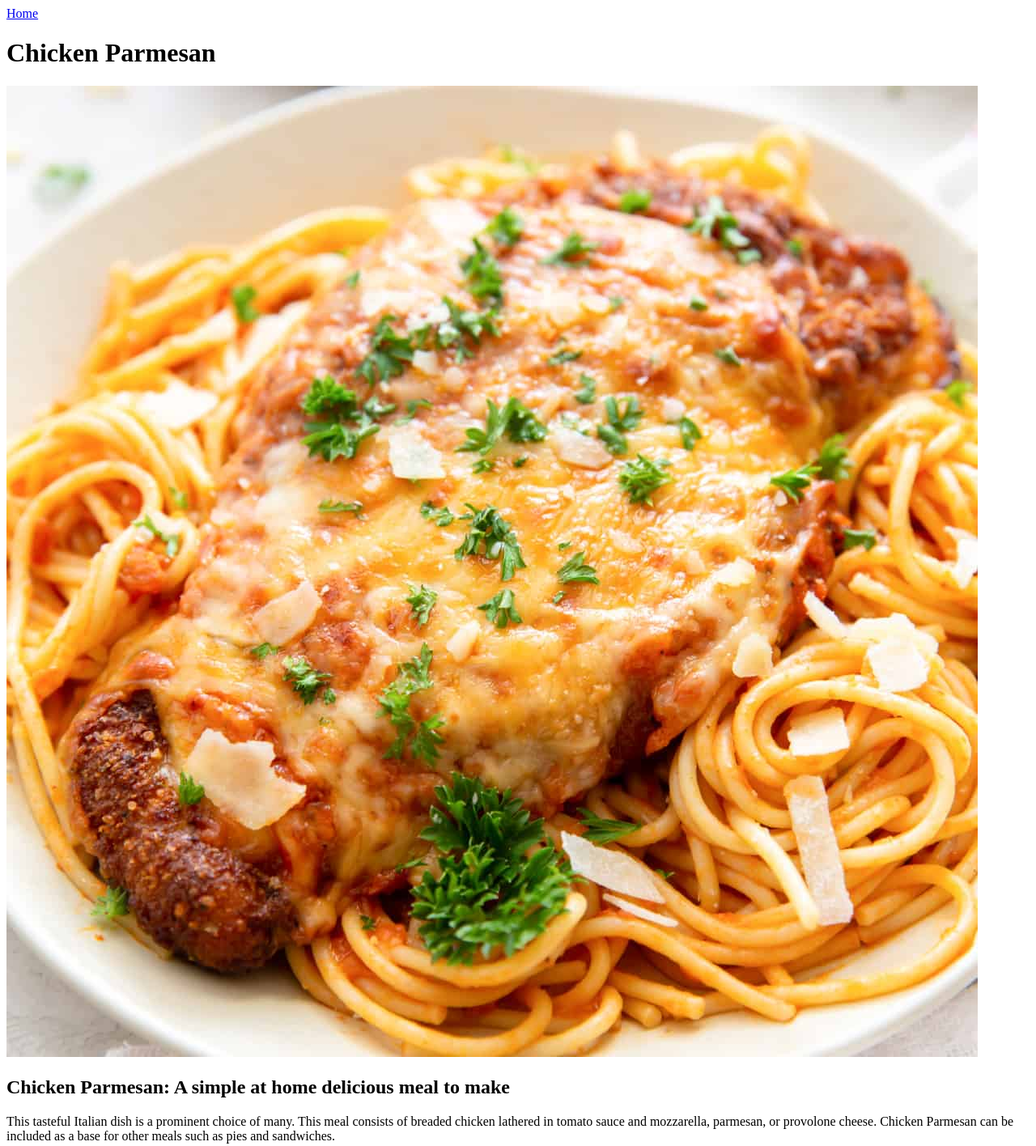
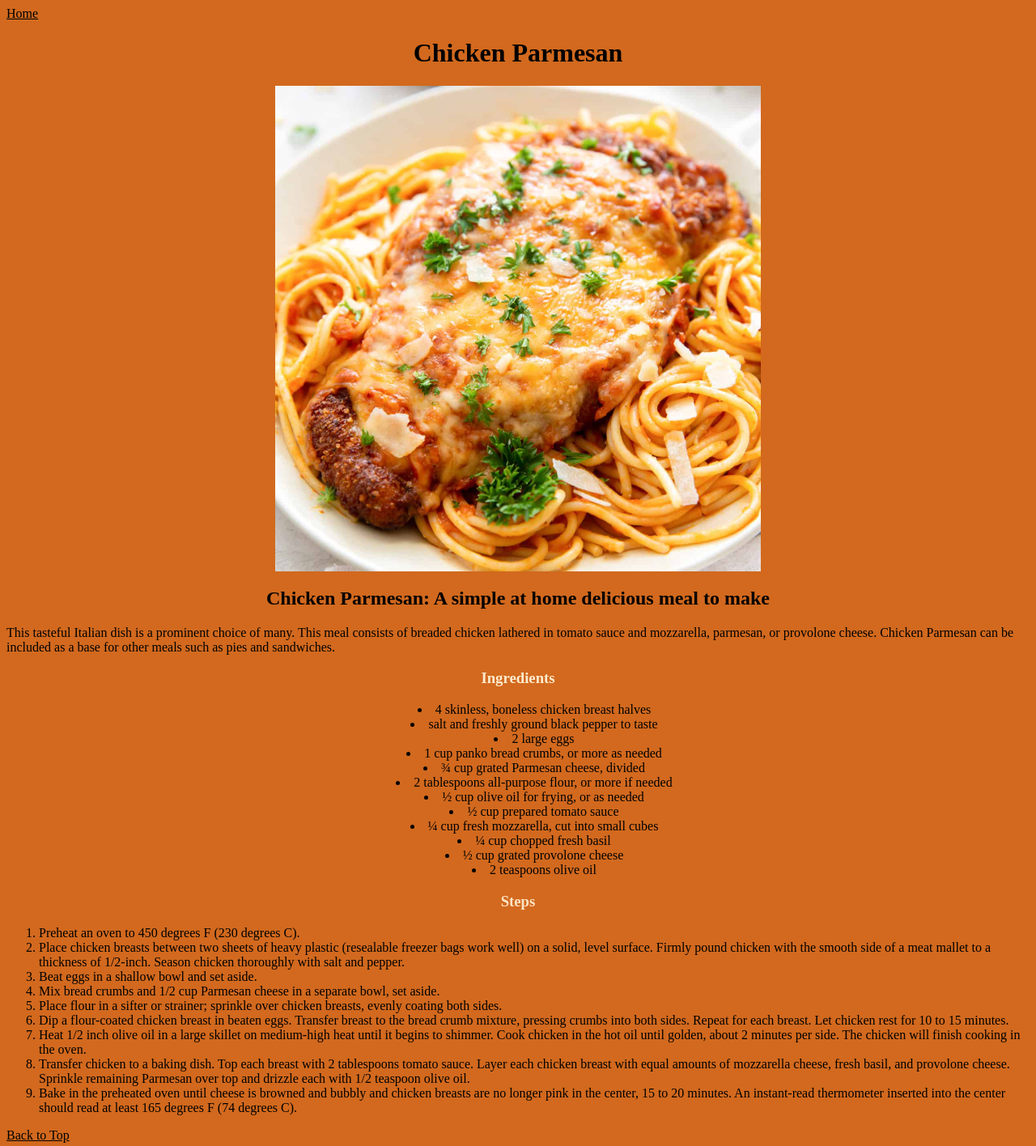
Before and after one commit to wokeuplastnight/odin-recipes, a plain HTML site: page recipes/Chicken-Parmesan.html in a window 1280 px wide. Shown: the top 1416 px of the page at 81% size. Drawn offline with Linux system fonts and the light colour scheme.

Commit message:
Internal CSS on Chicken-Parmesan

```diff
--- a/css/Chana-Masala-CSS.css
+++ b/css/Chana-Masala-CSS.css
@@ -4,6 +4,7 @@
 }
 
 h1 {
+    display: block;
     text-align: center;
     background-color: bisque;
 }
--- a/recipes/Chicken-Parmesan.html
+++ b/recipes/Chicken-Parmesan.html
@@ -3,15 +3,50 @@
     <head>
         <meta charset="utf-8">
         <title>Chicken Parmesan</title>
+        <style>
+            * {
+                background-color: chocolate;
+                color: black;
+            }
+
+            #juanid {
+                text-align: center;
+            }
+
+            h2,h3 {
+                text-align: center;
+            }
+
+            .dos2 {
+                color: blanchedalmond;
+            }
+
+            .tres3 {
+                color: bisque;
+            }
+
+            ul {
+                text-align: center;
+                list-style-position: inside;
+            }
+
+            img {
+                display: block;
+                margin-left: auto;
+                margin-right: auto;
+                height: auto;
+                width: 600px;
+            }
+        </style>
     </head>
     <body>
         <a href="../index.html" class="HButton">Home</a>
         <a name="Top"></a>
-        <h1>Chicken Parmesan</h1>
+        <h1 id="juanid">Chicken Parmesan</h1>
         <img src="../images/Chicken-Parmesan.jpg" alt="Finished Chicken Parmesan dish">
         <h2>Chicken Parmesan: A simple at home delicious meal to make</h2>
         <p>This tasteful Italian dish is a prominent choice of many. This meal consists of breaded chicken lathered in tomato sauce and mozzarella, parmesan, or provolone cheese. Chicken Parmesan can be included as a base for other meals such as pies and sandwiches.</p>
-        <h3>Ingredients</h3>
+        <h3 class="dos2">Ingredients</h3>
         <ul>
             <li>4 skinless, boneless chicken breast halves</li>
             <li>salt and freshly ground black pepper to taste</li>
@@ -26,7 +61,7 @@
             <li>½ cup grated provolone cheese</li>
             <li>2 teaspoons olive oil</li>
         </ul>
-        <h3>Steps</h3>
+        <h3 class="tres3">Steps</h3>
         <ol>
             <li>Preheat an oven to 450 degrees F (230 degrees C).</li>
             <li>Place chicken breasts between two sheets of heavy plastic (resealable freezer bags work well) on a solid, level surface. Firmly pound chicken with the smooth side of a meat mallet to a thickness of 1/2-inch. Season chicken thoroughly with salt and pepper.</li>
```
